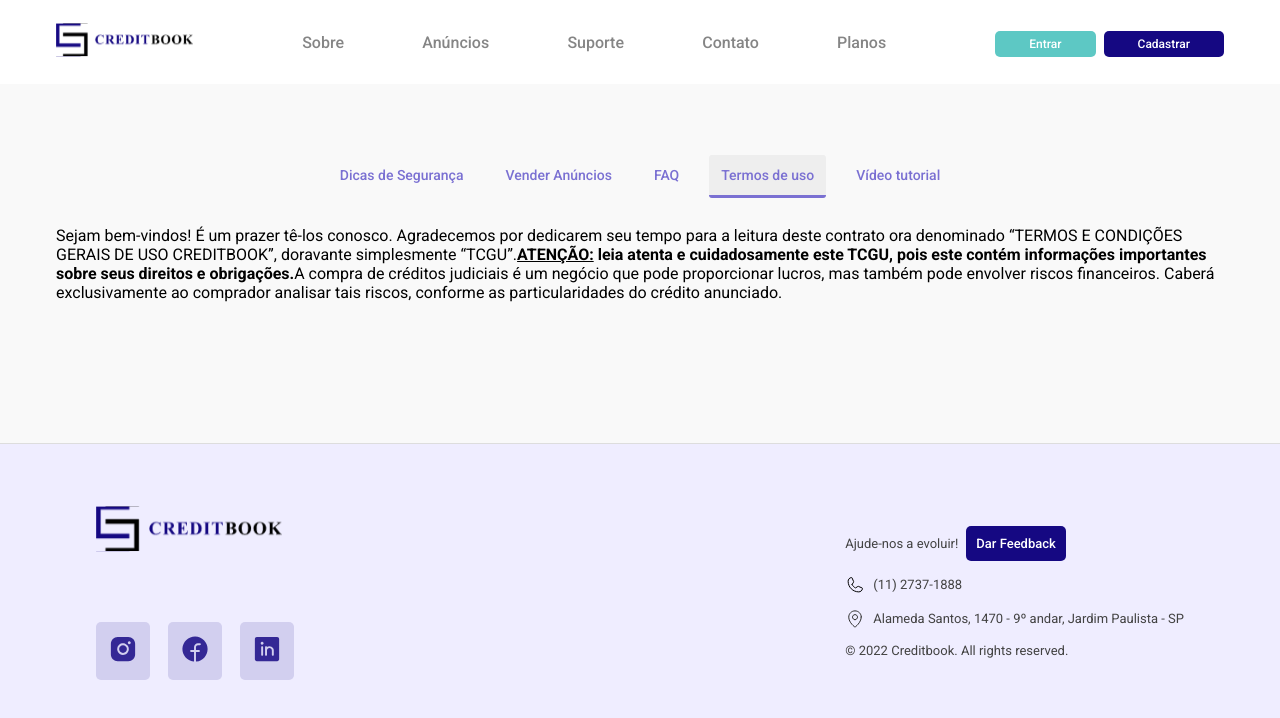
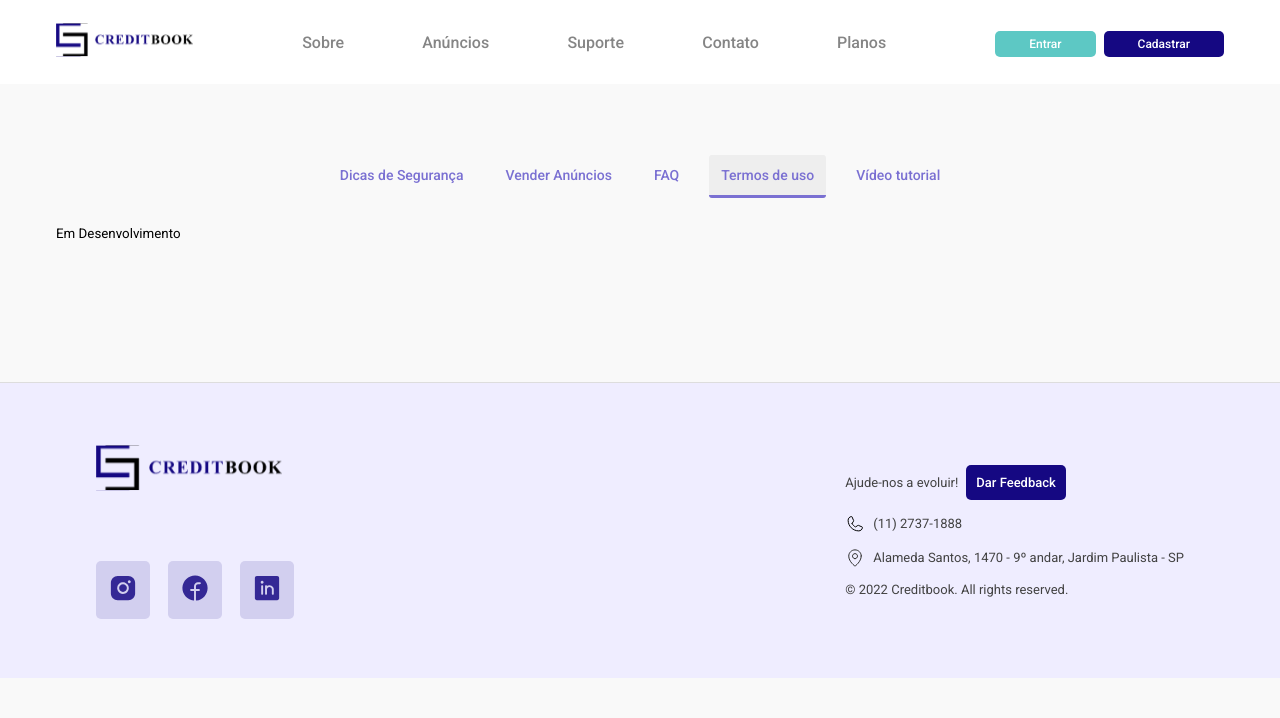
Before and after one commit to carolkoga/creditbook-frontend, a Next.js app: page /support/terms-of-service in a window 1280 px wide. Shown: the top 718 px of the page. Built offline with nearby package versions, Linux system fonts and the light colour scheme.

Commit message:
refactor: delete wrapper main element in pages/support

```diff
--- a/src/pages/support/safety-tips.tsx
+++ b/src/pages/support/safety-tips.tsx
@@ -6,7 +6,7 @@ import Image from 'next/image';
 
 export default function SafetTips() {
   return (
-    <main>
+    <>
       <Navigation />
       <Section>
         <HeaderSection>
@@ -52,6 +52,6 @@ export default function SafetTips() {
 
         </LayoutWithImage>
       </Section>
-    </main>
+    </>
   );
 }
--- a/src/pages/support/sell-ads.tsx
+++ b/src/pages/support/sell-ads.tsx
@@ -6,7 +6,7 @@ import Navigation from '@components/pages/support/navigation';
 
 export default function SellAds() {
   return (
-    <main>
+    <>
       <Navigation />
       <Section>
         <HeaderSection>
@@ -36,6 +36,6 @@ export default function SellAds() {
           </Link>
         </ADSContent>
       </Section>
-    </main>
+    </>
   );
 }
--- a/src/pages/support/terms-of-service.tsx
+++ b/src/pages/support/terms-of-service.tsx
@@ -3,27 +3,11 @@ import { Section } from '@styles/pages/home';
 
 export default function TermsOfService() {
   return (
-    <main>
+    <>
       <Navigation />
       <Section>
-        <div className="ant-typography sc-hAcGzb fJJSql">
-          Sejam bem-vindos! É um prazer tê-los conosco. Agradecemos por dedicarem seu tempo
-          para a leitura deste contrato ora denominado “TERMOS E CONDIÇÕES GERAIS DE USO
-          CREDITBOOK”, doravante simplesmente “TCGU”.
-          <span className="ant-typography">
-            <strong>
-              <u>ATENÇÃO:</u>
-              {' '}
-              leia atenta e cuidadosamente este TCGU, pois este contém
-              informações importantes sobre seus direitos e obrigações.
-            </strong>
-          </span>
-          A compra de créditos judiciais é um negócio que pode proporcionar lucros,
-          mas também pode envolver riscos financeiros. Caberá exclusivamente ao
-          comprador analisar tais riscos, conforme as particularidades do crédito anunciado.
-
-        </div>
+        <small>Em Desenvolvimento</small>
       </Section>
-    </main>
+    </>
   );
 }
```
Also changed, not shown: src/pages/support/index.tsx (+3 -20 lines).
